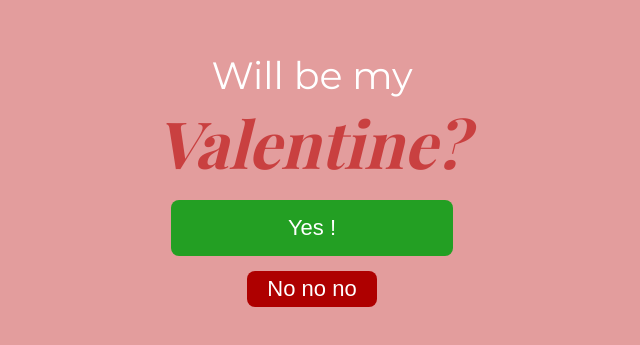
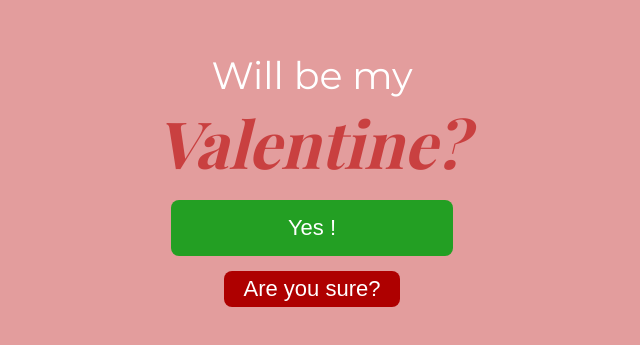
Before and after one commit to zenafey/valentine, a React (Vite) app: page / in a window 1280 px wide. Shown: the part 221-566 px from the top of the page, without its empty margins (328-968 px from the left). Built offline with nearby package versions, Linux system fonts and the light colour scheme; a web font is replaced by a local one.

Commit message:
fix bug, delete rejections state

```diff
--- a/src/App.tsx
+++ b/src/App.tsx
@@ -16,7 +16,6 @@ interface Position {
 }
 
 function App() {
-    const [isRejection, setIsRejection] = useState(rejections[0])
     const [count, setCount] = useState<number>(1)
     const [exclamation, setExclamation] = useState('!')
     const [isValentine, setisValentine] = useState(false)
@@ -25,7 +24,6 @@ function App() {
     const changeRejections = () => {
         setExclamation((prev) => (prev += '!'))
         setCount((prev) => prev + 1)
-        setIsRejection(rejections[count])
 
         setPosition({
             left: `${Math.floor(Math.random() * 60 - 40) + 40}%`,
@@ -88,14 +86,15 @@ function App() {
                     >
                         Yes {exclamation}
                     </button>
-
+                    {count !== 6 && (
                         <button
                             style={stylesBtnRefusual}
                             className="btn-refusal"
                             onClick={changeRejections}
                         >
-                        {isRejection}
+                            {rejections[count]}
                         </button>
+                    )}
                 </>
             )}
         </div>
--- a/src/index.css
+++ b/src/index.css
@@ -21,6 +21,7 @@ body {
 }
 
 .title {
+    z-index: 1;
     font-family: 'Montserrat', serif;
     color: #fff;
     font-size: 38px;
@@ -28,6 +29,7 @@ body {
 }
 
 .valentine {
+    z-index: 1;
     font-style: italic;
     font-family: 'Playfair Display', serif;
     font-size: 65px;
@@ -44,6 +46,7 @@ body {
 }
 
 .btn-refusal {
+    z-index: 1;
     padding: 5px 20px;
     background-color: rgb(174, 0, 0);
 }
```
Lines whose indentation alone changed are shown as unchanged.
